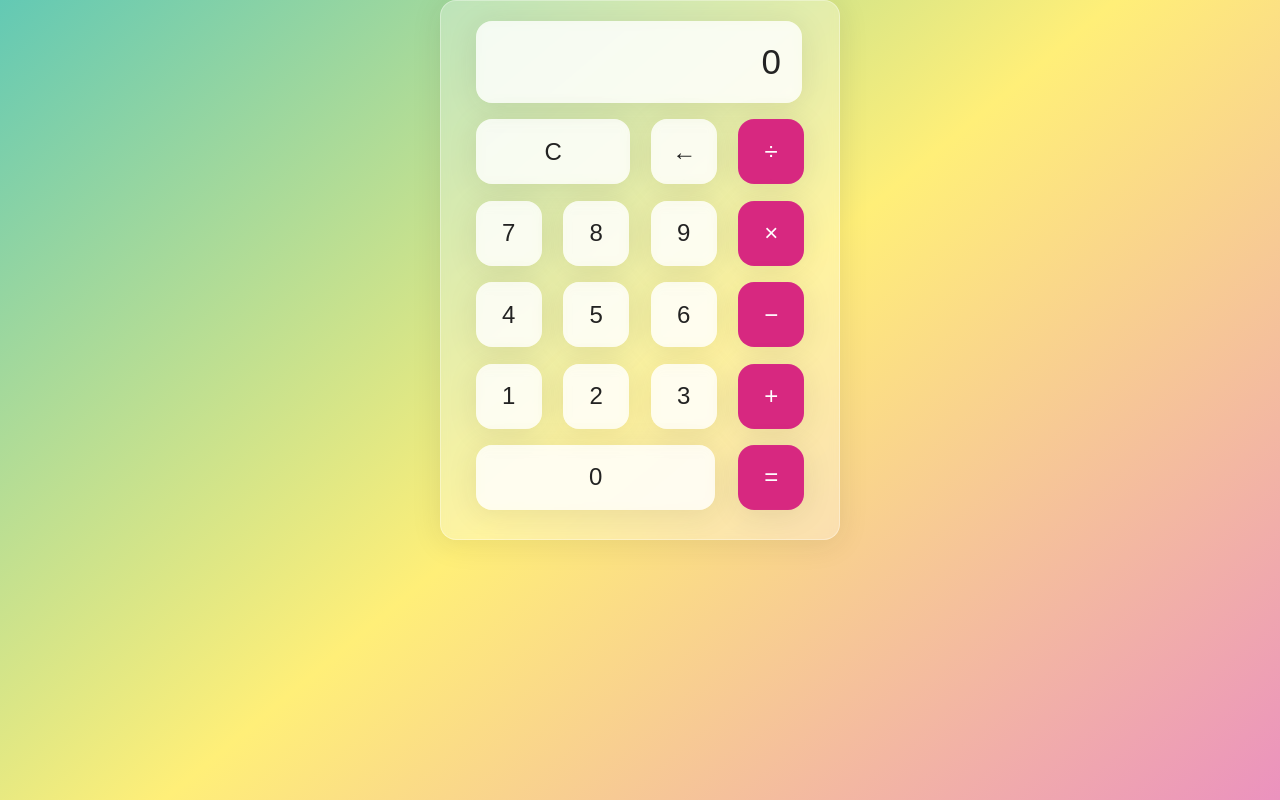
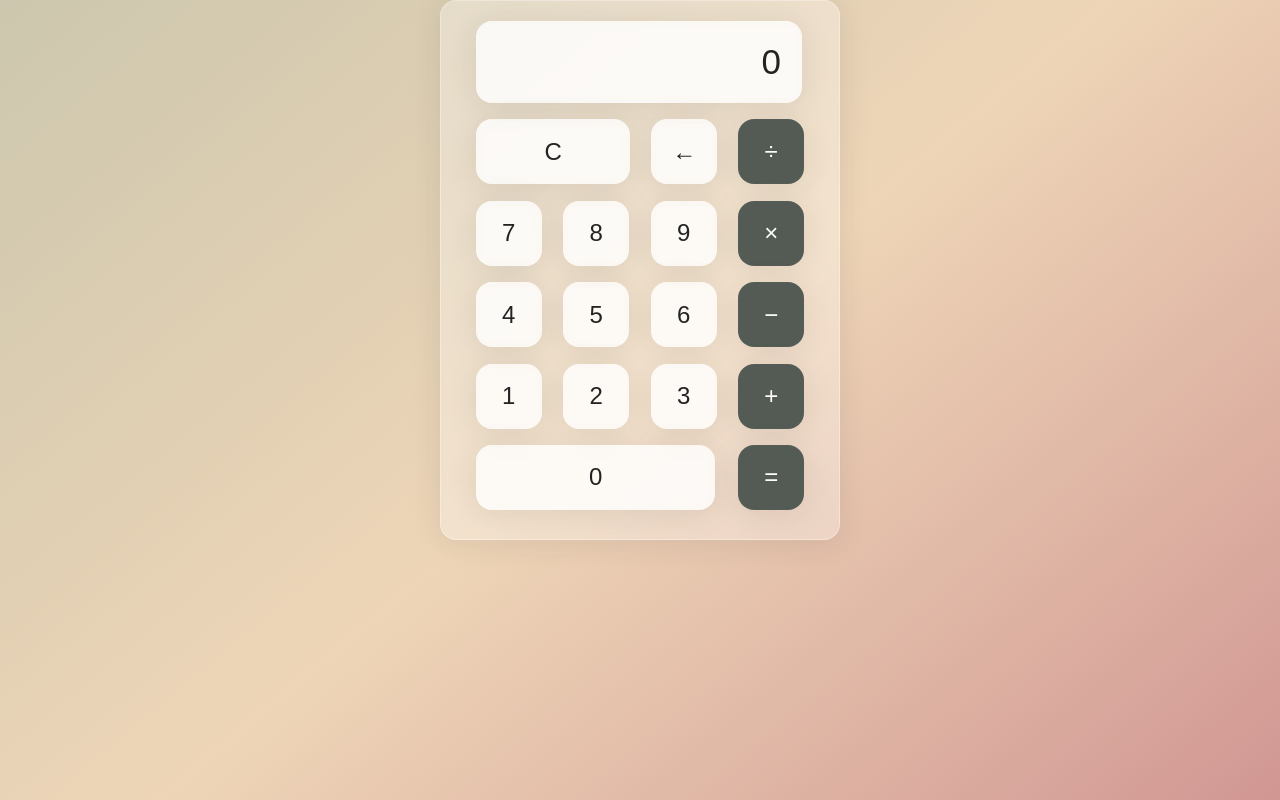
Before and after one commit to ArtemisaGC/Calculadora-Prueba, a plain HTML site: page index.html in a window 1280 px wide. Drawn offline with Linux system fonts and the light colour scheme.

Commit message:
Se modifico el diseño

```diff
--- a/style.css
+++ b/style.css
@@ -14,7 +14,7 @@ html{
 body{
     align-items: center;
     /*La linea de abajo es para hacer degradados de background*/
-    background: linear-gradient(320deg, #eb92be, #ffef78, #63c9b4);
+    background: linear-gradient(320deg, #d19793, #eed5b7, #ccc7ae);
     display: flex;
     font-family: 'Dosis', sans-serif;
     font-display: swap;
@@ -80,7 +80,7 @@ body{
     border-radius: 16px;
     box-shadow: 0 4px 30px rgba(35, 35, 35, 0.1);
     color: #fff;
-    background: #d72880;
+    background: #545b55;
 }
 
 .calc-button:last-child:hover{
@@ -93,7 +93,7 @@ body{
 }
 
 .calc-button:active{
-    background-color: #ffef78;
+    background-color: #d19793;
 }
 
 .double{
```
